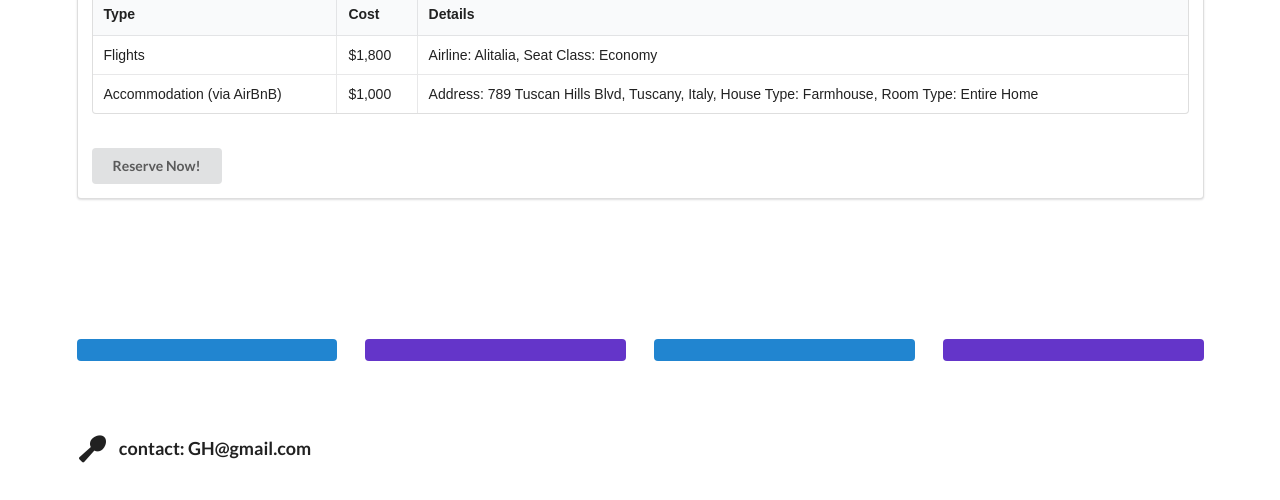
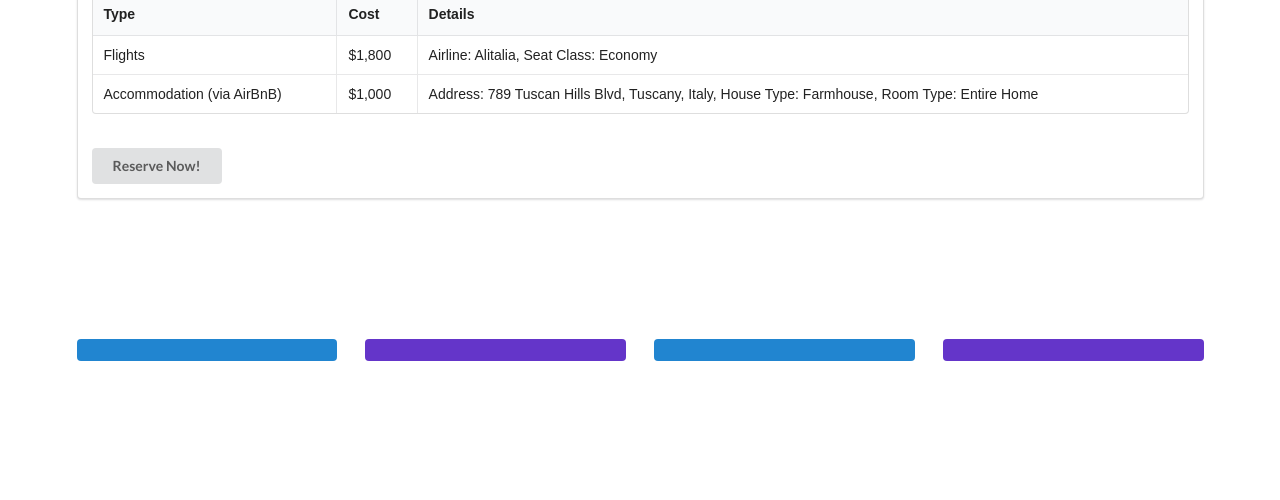
Before and after one commit to danielmoon2001/hong_restaurant.github.io, a plain HTML site: page submit_button_link.html in a window 1280 px wide. Shown: the part 1810-2310 px from the top of the page. After the commit the page ends 2211 px from the top, so only its background shows below. Drawn offline with nearby package versions, Linux system fonts and the light colour scheme.

Commit message:
Update submit_button_link.html

```diff
--- a/submit_button_link.html
+++ b/submit_button_link.html
@@ -179,10 +179,6 @@
          </div>
          <br>
          <br>
-            <div class="ui black medium header" data-aos="fade-up"><i class="utensil spoon icon"></i>contact: GH@gmail.com</div>
-            <br>
-            <br>
-            <br>
       </div>
     <!-- Initialization of AOS -->
     <script src="https://cdn.jsdelivr.net/npm/aos@2.3.1/dist/aos.js"></script>
```
